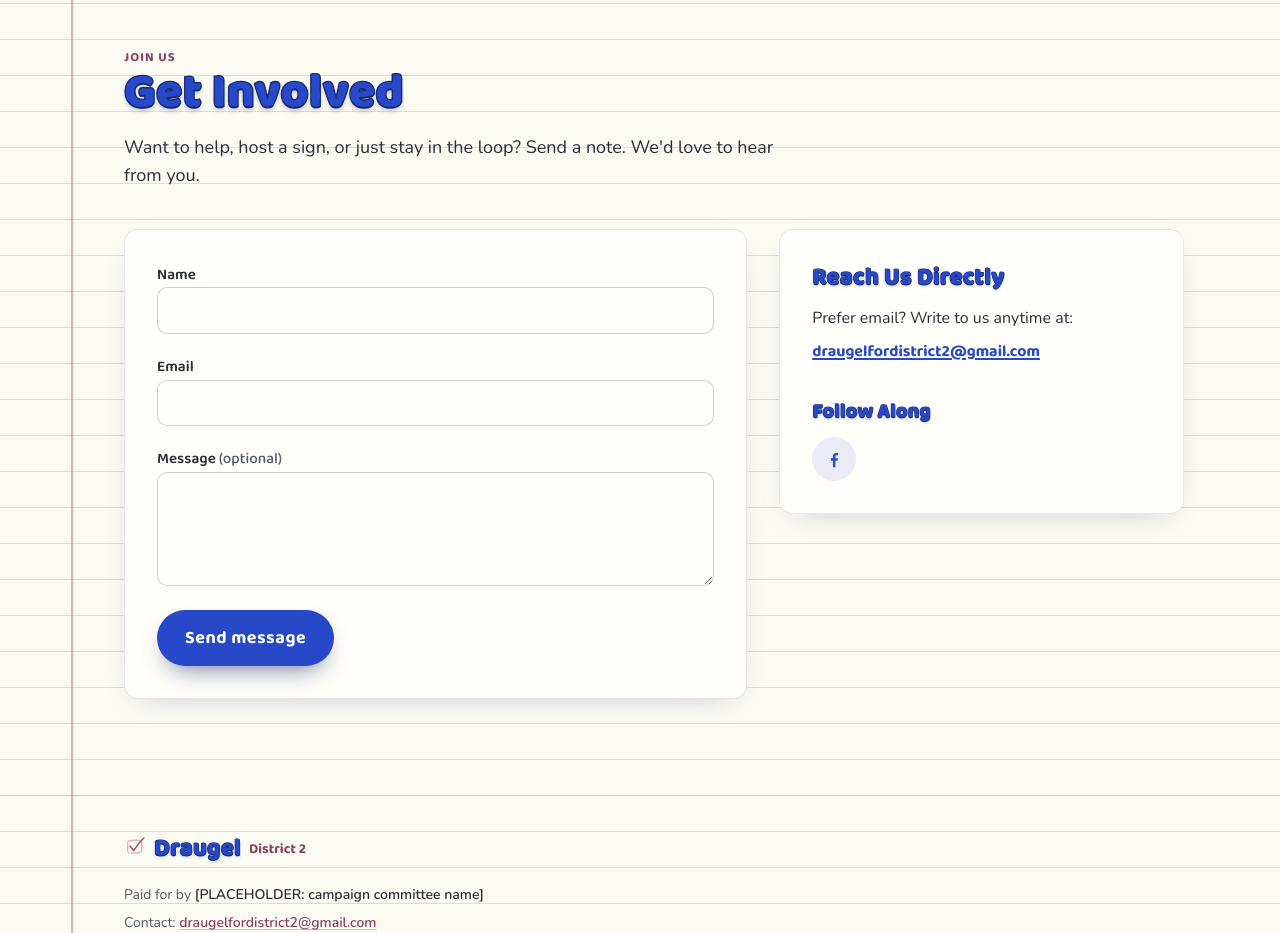
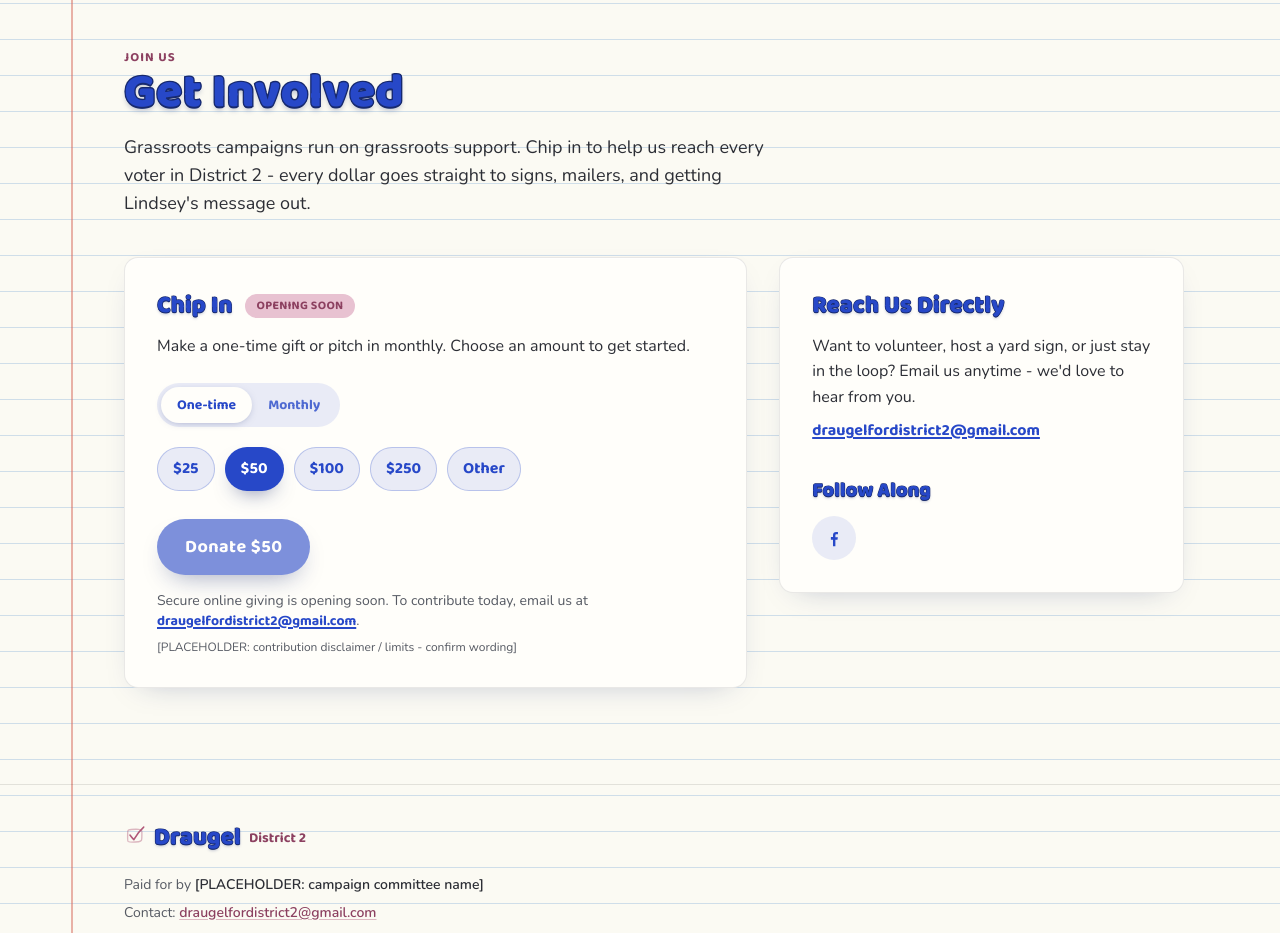
Before and after one commit to Sdraugel/lindseybcsd, an Angular app: page / in a window 1280 px wide. Shown: the part 4100-5033 px from the top of the page. Built offline with nearby package versions, Linux system fonts and the light colour scheme.

Commit message:
minor updates

```diff
--- a/src/app/sections/contact/contact.ts
+++ b/src/app/sections/contact/contact.ts
@@ -1,146 +1,244 @@
 /**
- * Get Involved / Contact section.
+ * Get Involved / Donate section.
  *
- * A reactive contact form on the notebook-paper theme. There is NO real backend:
- * a valid submit opens the visitor's email client via a `mailto:` link
- * (see `onSubmit`). The TODO(backend) block below shows exactly where to drop in
- * a real Formspree / EmailJS POST instead.
+ * Online giving runs through Anedot (https://anedot.com). The committee's
+ * Anedot account is not finished yet, so everything below is BUILT AND READY
+ * but gated behind a single constant:
+ *
+ *   ┌──────────────────────────────────────────────────────────────────────┐
+ *   │  TODO(anedot): paste the live hosted donation-page "Share URL" into    │
+ *   │  ANEDOT_URL below (e.g. 'https://secure.anedot.com/<committee>/donate').│
+ *   │  The moment it is non-empty, the amount tiles go live and the Donate   │
+ *   │  button links out (new tab) with the chosen amount + frequency         │
+ *   │  pre-filled. Until then the UI shows a friendly "opening soon" state   │
+ *   │  with an email fallback, so nothing links to a broken page.            │
+ *   └──────────────────────────────────────────────────────────────────────┘
+ *
+ * Pre-fill via Anedot URL parameters (confirmed in Anedot's docs):
+ *   ?amount=100          whole dollars, no cents
+ *   &frequency=monthly   recurring commitment
+ * Docs: https://help.anedot.com/knowledge/url-parameter
+ *
+ * Prefer an on-page form instead of linking out? Anedot also offers an iframe
+ * "Embed Code". Drop that <iframe> in place of the amount tiles + Donate button
+ * (Anedot recommends the hosted Share URL over the iframe, which is why the
+ * link-out approach is wired up here).
  */
-import { ChangeDetectionStrategy, Component, signal } from '@angular/core';
 import {
-  FormControl,
-  FormGroup,
-  ReactiveFormsModule,
-  Validators,
-} from '@angular/forms';
+  ChangeDetectionStrategy,
+  Component,
+  computed,
+  signal,
+} from '@angular/core';
 
 import { RevealDirective } from '../../shared/reveal.directive';
-import { CheckmarkComponent } from '../../shared/checkmark';
 import { ButtonDirective } from '../../shared/button.directive';
 
 const CONTACT_EMAIL = 'draugelfordistrict2@gmail.com';
 
+/**
+ * Live Anedot hosted donation-page URL. EMPTY = donations not open yet (the UI
+ * shows an "opening soon" state). See the TODO(anedot) block at the top of this
+ * file. Example once ready: 'https://secure.anedot.com/draugel-d2/donate'
+ */
+const ANEDOT_URL = '';
+
+/** Suggested one-tap contribution amounts, in whole dollars. */
+const PRESET_AMOUNTS = [25, 50, 100, 250] as const;
+
+type Frequency = 'once' | 'monthly';
+
 @Component({
   selector: 'app-contact',
   changeDetection: ChangeDetectionStrategy.OnPush,
-  imports: [
-    ReactiveFormsModule,
-    RevealDirective,
-    CheckmarkComponent,
-    ButtonDirective,
-  ],
+  imports: [RevealDirective, ButtonDirective],
   template: `
     <section id="get-involved" class="shell py-16 md:py-24">
       <div appReveal class="max-w-2xl">
         <p class="eyebrow">Join us</p>
         <h2 class="bubble text-4xl md:text-5xl">Get Involved</h2>
         <p class="mt-4 text-lg text-ink">
-          Want to help, host a sign, or just stay in the loop? Send a note.
-          We'd love to hear from you.
+          Grassroots campaigns run on grassroots support. Chip in to help us
+          reach every voter in District 2 - every dollar goes straight to
+          signs, mailers, and getting Lindsey's message out.
         </p>
       </div>
 
       <div class="mt-10 grid gap-8 lg:grid-cols-5 lg:items-start">
-        <!-- Contact form -->
-        <form
-          appReveal
-          [appReveal]="80"
-          class="paper-card p-6 md:p-8 lg:col-span-3"
-          novalidate
-          (ngSubmit)="onSubmit()"
-          [formGroup]="form"
+        <!-- Donation card -->
+        <div appReveal [appReveal]="80" class="paper-card p-6 md:p-8 lg:col-span-3">
+          <div class="flex flex-wrap items-center gap-3">
+            <h3 class="bubble text-2xl">Chip In</h3>
+            @if (!donationsOpen()) {
+              <span
+                class="inline-flex items-center rounded-full bg-raspberry-soft px-3 py-1 text-xs font-display font-bold uppercase tracking-wide text-raspberry-ink"
               >
-          <!-- Name -->
-          <div>
-            <label class="field-label" for="name">Name</label>
+                Opening soon
+              </span>
+            }
+          </div>
+          <p class="mt-3 text-ink">
+            Make a one-time gift or pitch in monthly. Choose an amount to get
+            started.
+          </p>
+
+          <!-- Frequency: one-time vs monthly -->
+          <div
+            class="mt-6 inline-flex rounded-full bg-brand-blue/10 p-1"
+            role="group"
+            aria-label="Donation frequency"
+          >
+            <button
+              type="button"
+              class="rounded-full px-4 py-2 text-sm font-display font-bold transition"
+              [class]="freqClass(frequency() === 'once')"
+              [attr.aria-pressed]="frequency() === 'once'"
+              (click)="frequency.set('once')"
+            >
+              One-time
+            </button>
+            <button
+              type="button"
+              class="rounded-full px-4 py-2 text-sm font-display font-bold transition"
+              [class]="freqClass(frequency() === 'monthly')"
+              [attr.aria-pressed]="frequency() === 'monthly'"
+              (click)="frequency.set('monthly')"
+            >
+              Monthly
+            </button>
+          </div>
+
+          <!-- Suggested amounts -->
+          <div
+            class="mt-5 flex flex-wrap gap-2.5"
+            role="group"
+            aria-label="Donation amount"
+          >
+            @for (amt of presets; track amt) {
+              <button
+                type="button"
+                [class]="chipClass(selected() === amt)"
+                [attr.aria-pressed]="selected() === amt"
+                (click)="selectPreset(amt)"
+              >
+                {{ '$' + amt }}{{ frequency() === 'monthly' ? '/mo' : '' }}
+              </button>
+            }
+            <button
+              type="button"
+              [class]="chipClass(selected() === 'other')"
+              [attr.aria-pressed]="selected() === 'other'"
+              (click)="selectOther()"
+            >
+              Other
+            </button>
+          </div>
+
+          <!-- Custom amount (only when "Other" is chosen) -->
+          @if (selected() === 'other') {
+            <div class="mt-4 max-w-[14rem]">
+              <label class="field-label" for="custom-amount">Other amount</label>
+              <div class="relative mt-1.5">
+                <span
+                  class="pointer-events-none absolute left-3 top-1/2 -translate-y-1/2 font-display font-bold text-ink-soft"
+                  aria-hidden="true"
+                  >$</span
+                >
                 <input
-              class="field"
-              id="name"
-              type="text"
-              autocomplete="name"
-              formControlName="name"
-              required
-              [attr.aria-invalid]="showError('name') ? 'true' : null"
-              [attr.aria-describedby]="showError('name') ? 'name-error' : null"
+                  class="field pl-7"
+                  id="custom-amount"
+                  type="number"
+                  inputmode="numeric"
+                  min="1"
+                  step="1"
+                  placeholder="50"
+                  [value]="customAmount()"
+                  (input)="setCustom($event)"
                 />
-            @if (showError('name')) {
-              <p id="name-error" role="alert" class="mt-1.5 text-sm text-raspberry-ink">
-                Please enter your name.
-              </p>
+              </div>
+            </div>
+          }
+
+          <!-- Donate CTA -->
+          <div class="mt-7">
+            @if (canDonate()) {
+              <a
+                appButton
+                [href]="donateHref()"
+                target="_blank"
+                rel="noopener noreferrer"
+              >
+                Donate {{ amountLabel()
+                }}{{ frequency() === 'monthly' ? '/mo' : '' }}
+              </a>
+            } @else {
+              <button appButton type="button" disabled>
+                @if (donationsOpen()) {
+                  Enter an amount
+                } @else {
+                  Donate {{ amountLabel() }}
+                }
+              </button>
             }
           </div>
 
-          <!-- Email -->
-          <div class="mt-5">
-            <label class="field-label" for="email">Email</label>
-            <input
-              class="field"
-              id="email"
-              type="email"
-              autocomplete="email"
-              formControlName="email"
-              required
-              [attr.aria-invalid]="showError('email') ? 'true' : null"
-              [attr.aria-describedby]="showError('email') ? 'email-error' : null"
+          @if (!donationsOpen()) {
+            <p class="mt-4 text-sm text-ink-soft">
+              Secure online giving is opening soon. To contribute today, email
+              us at
+              <a
+                class="font-display font-bold text-brand-blue underline decoration-2 underline-offset-2 hover:text-brand-blue-soft break-words"
+                [href]="'mailto:' + email"
+                >{{ email }}</a
+              >.
+            </p>
+          } @else {
+            <p class="mt-4 flex items-center gap-2 text-sm text-ink-soft">
+              <svg
+                width="16"
+                height="16"
+                viewBox="0 0 24 24"
+                fill="none"
+                aria-hidden="true"
+              >
+                <rect
+                  x="5"
+                  y="11"
+                  width="14"
+                  height="9"
+                  rx="2"
+                  stroke="currentColor"
+                  stroke-width="2"
                 />
-            @if (showError('email')) {
-              <p id="email-error" role="alert" class="mt-1.5 text-sm text-raspberry-ink">
-                @if (form.controls.email.hasError('required')) {
-                  Please enter your email.
-                } @else {
-                  Please enter a valid email address.
-                }
+                <path
+                  d="M8 11V8a4 4 0 0 1 8 0v3"
+                  stroke="currentColor"
+                  stroke-width="2"
+                  stroke-linecap="round"
+                />
+              </svg>
+              Secure giving, processed by Anedot.
             </p>
           }
-          </div>
-
-          <!-- Message (optional) -->
-          <div class="mt-5">
-            <label class="field-label" for="message">
-              Message <span class="text-ink-soft font-normal">(optional)</span>
-            </label>
-            <textarea
-              class="field"
-              id="message"
-              rows="4"
-              formControlName="message"
-            ></textarea>
-          </div>
-
-          <div class="mt-6 flex flex-wrap items-center gap-4">
-            <button appButton type="submit">Send message</button>
-
-            @if (sent()) {
-              <p role="status" class="flex items-center gap-2 text-ink font-display font-bold">
-                <app-check [size]="28" />
-                Thanks! Your email client should open. We'll be in touch soon.
-              </p>
-            }
-          </div>
 
           <!--
-            TODO(backend): replace the mailto fallback in onSubmit() with a real
-            POST to a form service so submissions arrive without opening an email
-            client. No backend is wired up yet. Example (Formspree):
-
-            const res = await fetch('https://formspree.io/f/YOUR_FORM_ID', {
-              method: 'POST',
-              headers: { 'Accept': 'application/json', 'Content-Type': 'application/json' },
-              body: JSON.stringify(this.form.getRawValue()),
-            });
-            if (res.ok) { this.sent.set(true); this.form.reset(); }
-
-            Or EmailJS:
-            // import emailjs from '@emailjs/browser';
-            // await emailjs.send('SERVICE_ID', 'TEMPLATE_ID', this.form.getRawValue(), 'PUBLIC_KEY');
+            TODO(legal): Add the required campaign-finance contribution
+            disclaimer here (e.g. "Contributions are not tax deductible.",
+            applicable SC contribution limits, and the employer/occupation
+            collection notice for larger gifts). Confirm exact wording with the
+            committee's compliance contact before publishing.
           -->
-        </form>
+          <p class="mt-2 text-xs text-ink-soft">
+            [PLACEHOLDER: contribution disclaimer / limits - confirm wording]
+          </p>
+        </div>
 
         <!-- Contact details + socials -->
         <aside appReveal [appReveal]="160" class="paper-card p-6 md:p-8 lg:col-span-2">
           <h3 class="bubble text-2xl">Reach Us Directly</h3>
           <p class="mt-3 text-ink">
-            Prefer email? Write to us anytime at:
+            Want to volunteer, host a yard sign, or just stay in the loop? Email
+            us anytime - we'd love to hear from you.
           </p>
           <p class="mt-2">
             <a
@@ -180,22 +278,56 @@ export class Contact {
   /** Visible contact email address. */
   protected readonly email = CONTACT_EMAIL;
 
-  /** Set true once the user has pressed "Send message". Drives validation display. */
-  protected readonly submitted = signal(false);
+  /** Suggested contribution amounts (whole dollars). */
+  protected readonly presets = PRESET_AMOUNTS;
 
-  /** Set true after a valid submit triggers the mailto handoff. */
-  protected readonly sent = signal(false);
+  /** Currently selected amount: a preset (dollars) or 'other' (custom input). */
+  protected readonly selected = signal<number | 'other'>(50);
 
-  protected readonly form = new FormGroup({
-    name: new FormControl('', {
-      nonNullable: true,
-      validators: [Validators.required],
-    }),
-    email: new FormControl('', {
-      nonNullable: true,
-      validators: [Validators.required, Validators.email],
-    }),
-    message: new FormControl('', { nonNullable: true }),
+  /** Raw value of the custom amount input (string straight from the field). */
+  protected readonly customAmount = signal('');
+
+  /** One-time vs. recurring monthly gift. */
+  protected readonly frequency = signal<Frequency>('once');
+
+  /**
+   * Whether online giving is live. False until ANEDOT_URL is filled in - see
+   * the TODO(anedot) block at the top of this file.
+   */
+  protected readonly donationsOpen = computed(() => ANEDOT_URL.length > 0);
+
+  /** The resolved contribution amount in whole dollars (0 = not valid yet). */
+  protected readonly effectiveAmount = computed<number>(() => {
+    const sel = this.selected();
+    if (sel !== 'other') return sel;
+    const n = Math.floor(Number(this.customAmount()));
+    return Number.isFinite(n) && n > 0 ? n : 0;
+  });
+
+  /** "$50" style label for the chosen amount, or '' when none is valid. */
+  protected readonly amountLabel = computed(() => {
+    const amount = this.effectiveAmount();
+    return amount > 0 ? `$${amount}` : '';
+  });
+
+  /** Giving is live AND we have a valid amount to send. */
+  protected readonly canDonate = computed(
+    () => this.donationsOpen() && this.effectiveAmount() > 0,
+  );
+
+  /**
+   * Anedot hosted-page URL with the chosen amount + frequency pre-filled.
+   * Null while donations are closed (ANEDOT_URL empty).
+   */
+  protected readonly donateHref = computed<string | null>(() => {
+    if (!ANEDOT_URL) return null;
+    const url = new URL(ANEDOT_URL);
+    const amount = this.effectiveAmount();
+    if (amount > 0) url.searchParams.set('amount', String(amount));
+    if (this.frequency() === 'monthly') {
+      url.searchParams.set('frequency', 'monthly');
+    }
+    return url.toString();
   });
 
   /**
@@ -212,34 +344,32 @@ export class Contact {
     },
   ];
 
-  /** Show a field's error only after a submit attempt or once it's been touched. */
-  protected showError(name: 'name' | 'email'): boolean {
-    const control = this.form.controls[name];
-    return control.invalid && (this.submitted() || control.touched);
+  protected selectPreset(amount: number): void {
+    this.selected.set(amount);
   }
 
-  protected onSubmit(): void {
-    this.submitted.set(true);
-
-    if (this.form.invalid) {
-      this.form.markAllAsTouched();
-      return;
+  protected selectOther(): void {
+    this.selected.set('other');
   }
 
-    const { name, email, message } = this.form.getRawValue();
+  protected setCustom(event: Event): void {
+    this.customAmount.set((event.target as HTMLInputElement).value);
+  }
 
-    // TODO(backend): replace mailto fallback with:
-    // fetch('https://formspree.io/f/YOUR_FORM_ID', { method:'POST', ... })
-    // (see the full commented example in the template above).
-    const subject = `Campaign inquiry from ${name}`;
-    const body =
-      `${message || '(no message)'}\n\n` + `Sent by ${name} (${email})`;
-    const mailto =
-      `mailto:${CONTACT_EMAIL}` +
-      `?subject=${encodeURIComponent(subject)}` +
-      `&body=${encodeURIComponent(body)}`;
+  /** Classes for an amount chip (filled when active, tinted outline otherwise). */
+  protected chipClass(active: boolean): string {
+    return [
+      'font-display font-bold rounded-full px-4 py-2.5 text-base cursor-pointer transition',
+      active
+        ? 'bg-brand-blue text-white shadow-[0_10px_22px_-12px_rgba(24,42,110,0.75)]'
+        : 'bg-brand-blue/10 text-brand-blue ring-1 ring-inset ring-brand-blue/25 hover:bg-brand-blue/20',
+    ].join(' ');
+  }
 
-    window.location.href = mailto;
-    this.sent.set(true);
+  /** Classes for a frequency toggle (segmented control pill). */
+  protected freqClass(active: boolean): string {
+    return active
+      ? 'bg-paper-soft text-brand-blue shadow-[0_2px_8px_-4px_rgba(24,42,110,0.5)]'
+      : 'text-brand-blue/80 hover:text-brand-blue';
   }
 }
```
Also changed, not shown: src/index.html (+4 -4 lines), 1 other file (tests, documents, lock files or other folders). Lines whose indentation alone changed are shown as unchanged.
